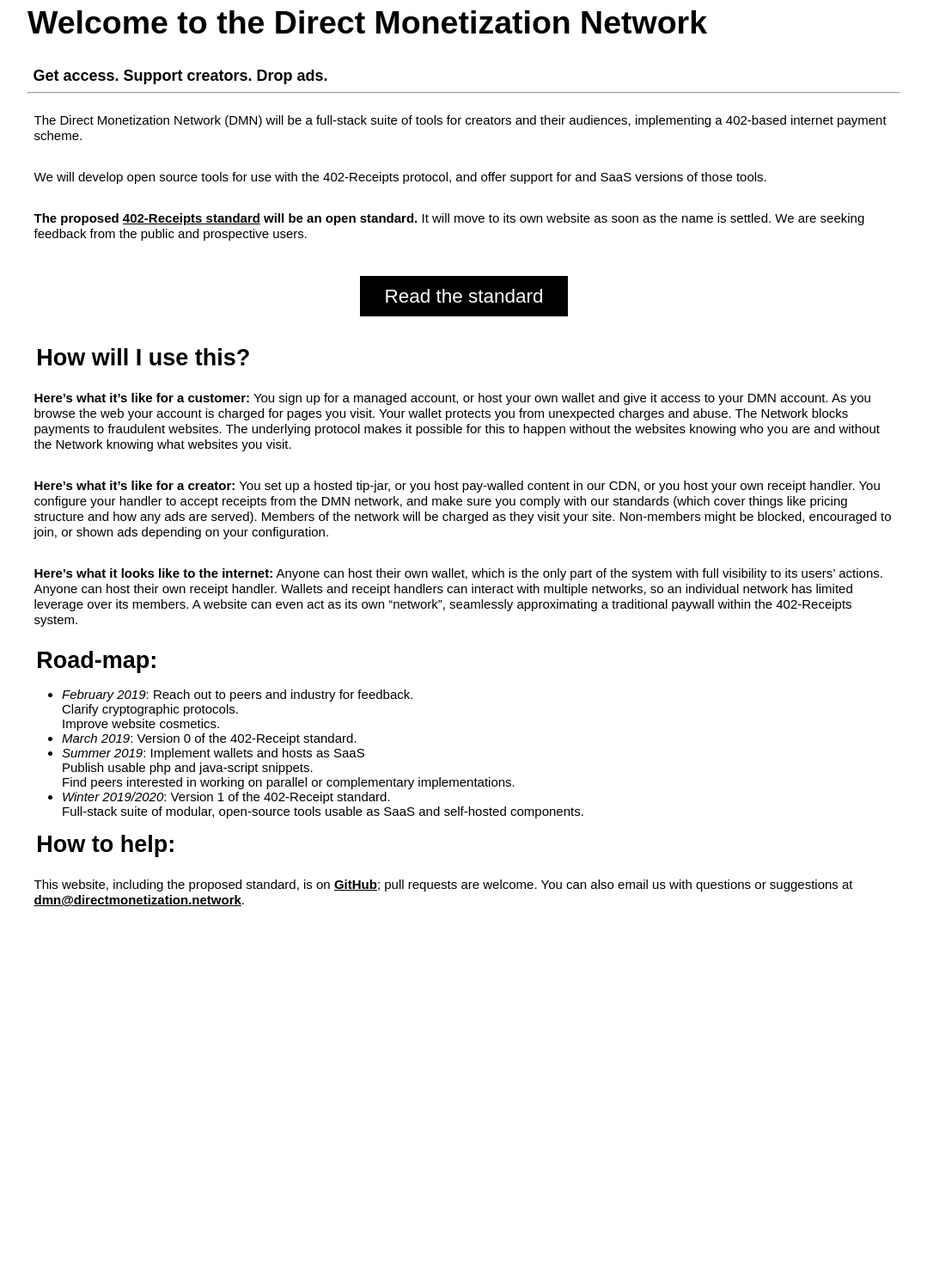
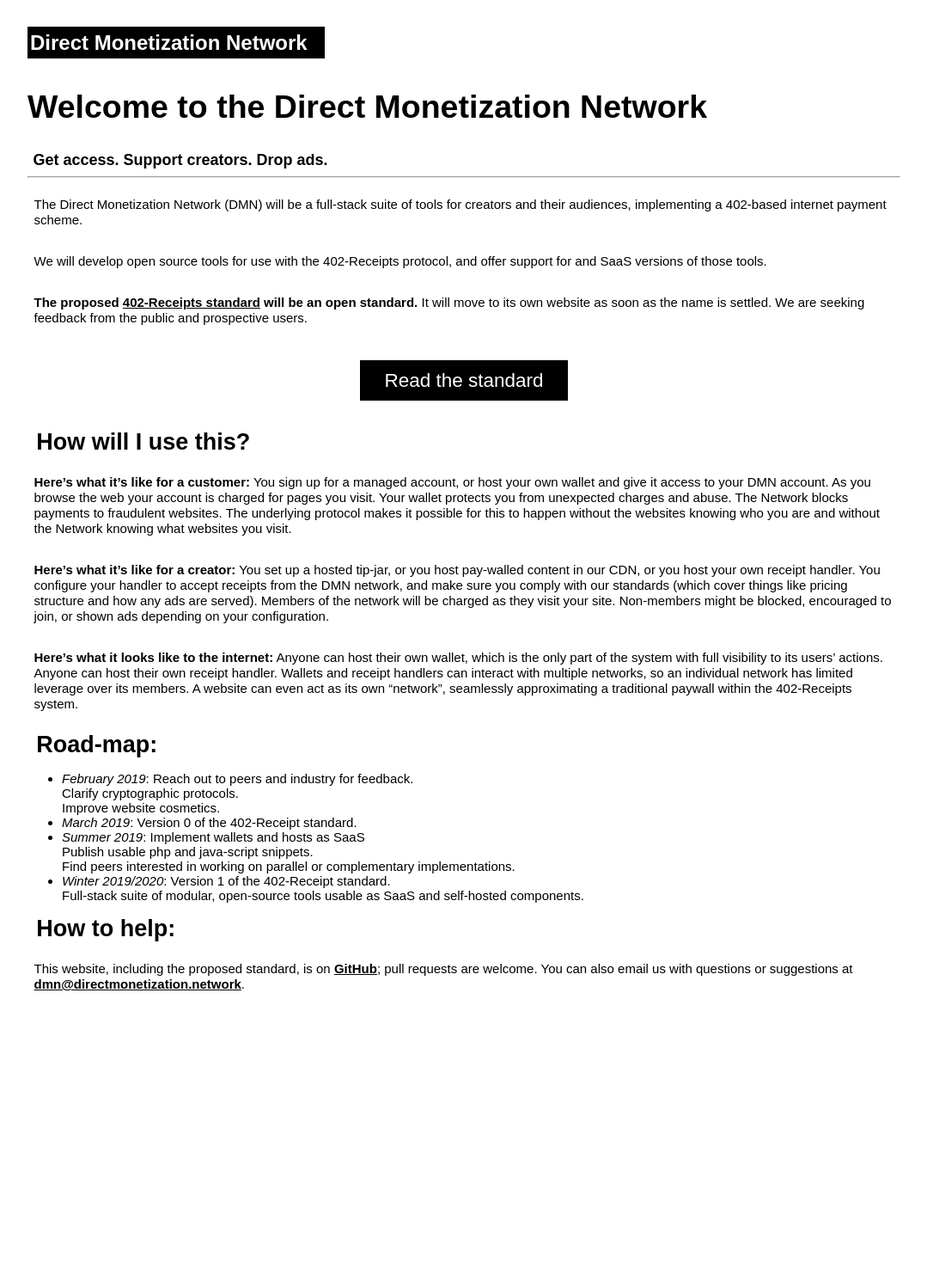
Before and after one commit to erikpukinskis/direct-monetization-static, a Jekyll site: the page built from welcome-to-the-dmn.markdown, in a window 1280 px wide. Shown: the whole page at 86% size, without its empty margins (100-1179 px from the left). Built offline with Jekyll 4.4.1, drawn with Linux system fonts in a browser that asks for light colours; before the commit the page ends 1399 px from its top, so only the background shows below that.

Commit message:
page header on homepage

```diff
--- a/_layouts/page.html
+++ b/_layouts/page.html
@@ -1,6 +1,10 @@
 ---
 layout: default
 ---
-
+<header>
+  <a class="text" href="/consumer.html">
+    Direct Monetization Network
+  </a>
+</header>
 <h1>{{ page.title }}</h1>
 {{content}}
```
